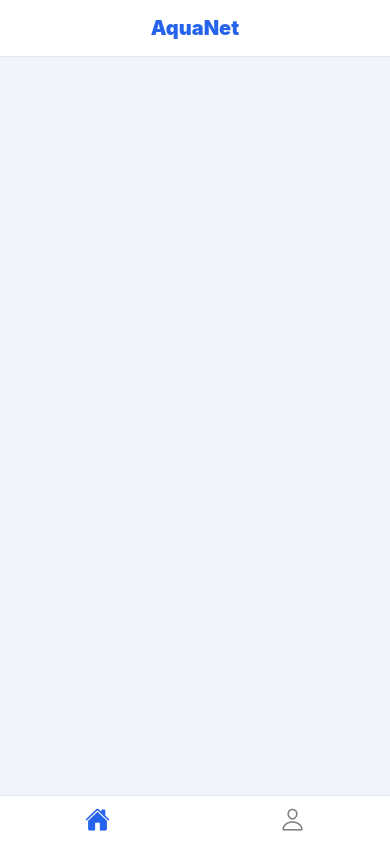
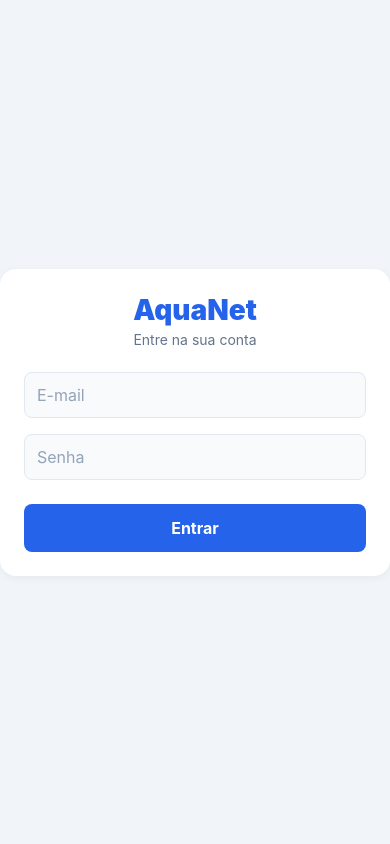
Before and after one commit to gabrielsdcosentino/aquanet-public, a React Native app in the folder mobile/: screen / in a window 390 px wide. Built offline with nearby package versions, Linux system fonts and the light colour scheme; no server answers.

Commit message:
vai 7? app mobile

```diff
--- a/mobile/App.js
+++ b/mobile/App.js
@@ -1,20 +1,55 @@
+import { useState, useEffect } from 'react';
+import { StyleSheet, View, ActivityIndicator } from 'react-native';
 import { NavigationContainer } from '@react-navigation/native';
 import { createBottomTabNavigator } from '@react-navigation/bottom-tabs';
-import { Ionicons } from '@expo/vector-icons'; // Biblioteca de ícones nativa do Expo
+import { Ionicons } from '@expo/vector-icons';
+import AsyncStorage from '@react-native-async-storage/async-storage';
 
 import FeedScreen from './screens/FeedScreen';
 import ProfileScreen from './screens/ProfileScreen';
+import LoginScreen from './screens/LoginScreen';
 
 const Tab = createBottomTabNavigator();
 
 export default function App() {
+  const [user, setUser] = useState(null);
+  const [checkingSession, setCheckingSession] = useState(true);
+
+  useEffect(() => {
+    checkLocalSession();
+  }, []);
+
+  const checkLocalSession = async () => {
+    try {
+      const savedUser = await AsyncStorage.getItem('userData');
+      if (savedUser) {
+        setUser(JSON.parse(savedUser));
+      }
+    } catch (error) {
+      console.error("Erro ao carregar sessão:", error);
+    } finally {
+      setCheckingSession(false);
+    }
+  };
+
+  if (checkingSession) {
+    return (
+      <View style={styles.loadingContainer}>
+        <ActivityIndicator size="large" color="#2563eb" />
+      </View>
+    );
+  }
+
+  if (!user) {
+    return <LoginScreen onLoginSuccess={(userData) => setUser(userData)} />;
+  }
+
   return (
     <NavigationContainer>
       <Tab.Navigator
         screenOptions={({ route }) => ({
           tabBarIcon: ({ focused, color, size }) => {
             let iconName;
-            // Define os ícones para cada tela dependendo se estão selecionados
             if (route.name === 'Início') {
               iconName = focused ? 'home' : 'home-outline';
             } else if (route.name === 'Perfil') {
@@ -24,7 +59,7 @@ export default function App() {
           },
           tabBarActiveTintColor: '#2563eb',
           tabBarInactiveTintColor: 'gray',
-          headerShown: false, // Esconde o cabeçalho feio padrão do roteador
+          headerShown: false,
           tabBarStyle: {
             backgroundColor: '#ffffff',
             borderTopWidth: 1,
@@ -35,8 +70,20 @@ export default function App() {
         })}
       >
         <Tab.Screen name="Início" component={FeedScreen} />
-        <Tab.Screen name="Perfil" component={ProfileScreen} />
+        <Tab.Screen
+          name="Perfil"
+          children={() => <ProfileScreen user={user} onLogout={() => setUser(null)} />}
+        />
       </Tab.Navigator>
     </NavigationContainer>
   );
 }
+
+const styles = StyleSheet.create({
+  loadingContainer: {
+    flex: 1,
+    justifyContent: 'center',
+    alignItems: 'center',
+    backgroundColor: '#f1f5f9',
+  }
+});
--- a/mobile/package.json
+++ b/mobile/package.json
@@ -5,6 +5,7 @@
   "dependencies": {
     "@expo/ngrok": "^4.1.3",
     "@expo/vector-icons": "^15.0.2",
+    "@react-native-async-storage/async-storage": "2.2.0",
     "@react-navigation/bottom-tabs": "^7.20.0",
     "@react-navigation/native": "^7.5.0",
     "expo": "~57.0.25",
--- /dev/null
+++ b/mobile/screens/LoginScreen.js
@@ -0,0 +1,94 @@
+import { useState } from 'react';
+import { StyleSheet, Text, View, TextInput, TouchableOpacity, ActivityIndicator, Alert, SafeAreaView } from 'react-native';
+import AsyncStorage from '@react-native-async-storage/async-storage';
+
+export default function LoginScreen({ onLoginSuccess }) {
+  const [email, setEmail] = useState('');
+  const [password, setPassword] = useState('');
+  const [loading, setLoading] = useState(false);
+
+  const handleLogin = async () => {
+    if (!email || !password) {
+      Alert.alert('Erro', 'Preencha todos os campos.');
+      return;
+    }
+
+    setLoading(true);
+    try {
+      const response = await fetch('https://aquanet.app.br/api/login', {
+        method: 'POST',
+        headers: { 'Content-Type': 'application/json' },
+        body: JSON.stringify({ email, password })
+      });
+
+      // Pega o texto bruto em vez de tentar transformar em JSON direto
+      const responseText = await response.text();
+      console.log("RESPOSTA BRUTA DO SERVIDOR:", responseText);
+
+      let data;
+      try {
+        data = JSON.parse(responseText);
+      } catch (e) {
+        throw new Error("O servidor retornou HTML/Texto em vez de JSON. Veja o log acima.");
+      }
+
+      if (response.ok) {
+        await AsyncStorage.setItem('userData', JSON.stringify(data.user));
+        onLoginSuccess(data.user);
+      } else {
+        Alert.alert('Erro', data.error || 'Credenciais inválidas.');
+      }
+    } catch (error) {
+      console.error("Erro detalhado:", error);
+      Alert.alert('Erro', error.message || 'Não foi possível conectar ao servidor.');
+    } finally {
+      setLoading(false);
+    }
+  };
+
+  return (
+    <SafeAreaView style={styles.container}>
+      <View style={styles.card}>
+        <Text style={styles.title}>AquaNet</Text>
+        <Text style={styles.subtitle}>Entre na sua conta</Text>
+
+        <TextInput
+          style={styles.input}
+          placeholder="E-mail"
+          placeholderTextColor="#94a3b8"
+          value={email}
+          onChangeText={setEmail}
+          autoCapitalize="none"
+          keyboardType="email-address"
+        />
+
+        <TextInput
+          style={styles.input}
+          placeholder="Senha"
+          placeholderTextColor="#94a3b8"
+          value={password}
+          onChangeText={setPassword}
+          secureTextEntry
+        />
+
+        <TouchableOpacity style={styles.button} onPress={handleLogin} disabled={loading}>
+          {loading ? (
+            <ActivityIndicator color="#ffffff" />
+          ) : (
+            <Text style={styles.buttonText}>Entrar</Text>
+          )}
+        </TouchableOpacity>
+      </View>
+    </SafeAreaView>
+  );
+}
+
+const styles = StyleSheet.create({
+  container: { flex: 1, backgroundColor: '#f1f5f9', justifyContent: 'center', padding: 20 },
+  card: { backgroundColor: '#ffffff', padding: 24, borderRadius: 16, shadowColor: '#000', shadowOffset: { width: 0, height: 2 }, shadowOpacity: 0.05, shadowRadius: 8, elevation: 3 },
+  title: { fontSize: 28, fontWeight: '900', color: '#2563eb', textAlign: 'center', marginBottom: 4 },
+  subtitle: { fontSize: 14, color: '#64748b', textAlign: 'center', marginBottom: 24 },
+  input: { backgroundColor: '#f8fafc', borderWidth: 1, borderColor: '#e2e8f0', borderRadius: 8, padding: 12, fontSize: 16, color: '#0f172a', marginBottom: 16 },
+  button: { backgroundColor: '#2563eb', padding: 14, borderRadius: 8, alignItems: 'center', marginTop: 8 },
+  buttonText: { color: '#ffffff', fontSize: 16, fontWeight: 'bold' }
+});
--- a/mobile/screens/ProfileScreen.js
+++ b/mobile/screens/ProfileScreen.js
@@ -1,14 +1,42 @@
-import { View, Text, StyleSheet } from 'react-native';
+import { View, Text, StyleSheet, Image, TouchableOpacity } from 'react-native';
+import AsyncStorage from '@react-native-async-storage/async-storage';
 
-export default function ProfileScreen() {
+export default function ProfileScreen({ user, onLogout }) {
+  const handleLogout = async () => {
+    await AsyncStorage.removeItem('userData');
+    onLogout();
+  };
+
   return (
     <View style={styles.container}>
-      <Text style={styles.text}>Aqui ficará o seu Perfil</Text>
+      <View style={styles.profileCard}>
+        {user?.profile_pic ? (
+          <Image source={{ uri: user.profile_pic }} style={styles.avatar} />
+        ) : (
+          <View style={[styles.avatar, styles.avatarPlaceholder]}>
+            <Text style={styles.avatarInitial}>{user?.username?.[0]?.toUpperCase() || 'U'}</Text>
+          </View>
+        )}
+
+        <Text style={styles.username}>u/{user?.username || 'Usuário'}</Text>
+        <Text style={styles.email}>{user?.email || 'email@exemplo.com'}</Text>
+
+        <TouchableOpacity style={styles.logoutButton} onPress={handleLogout}>
+          <Text style={styles.logoutText}>Sair da Conta</Text>
+        </TouchableOpacity>
+      </View>
     </View>
   );
 }
 
 const styles = StyleSheet.create({
-  container: { flex: 1, justifyContent: 'center', alignItems: 'center', backgroundColor: '#f1f5f9' },
-  text: { fontSize: 18, fontWeight: 'bold', color: '#334155' }
+  container: { flex: 1, backgroundColor: '#f1f5f9', justifyContent: 'center', alignItems: 'center', padding: 16 },
+  profileCard: { backgroundColor: '#ffffff', width: '100%', maxWidth: 350, padding: 24, borderRadius: 16, alignItems: 'center', shadowColor: '#000', shadowOffset: { width: 0, height: 2 }, shadowOpacity: 0.05, shadowRadius: 4, elevation: 2 },
+  avatar: { width: 90, height: 90, borderRadius: 45, marginBottom: 16, borderWidth: 2, borderColor: '#2563eb' },
+  avatarPlaceholder: { backgroundColor: '#e2e8f0', justifyContent: 'center', alignItems: 'center' },
+  avatarInitial: { fontSize: 36, fontWeight: 'bold', color: '#64748b' },
+  username: { fontSize: 22, fontWeight: 'bold', color: '#0f172a', marginBottom: 4 },
+  email: { fontSize: 14, color: '#64748b', marginBottom: 24 },
+  logoutButton: { backgroundColor: '#ef4444', paddingVertical: 12, paddingHorizontal: 24, borderRadius: 8, width: '100%', alignItems: 'center' },
+  logoutText: { color: '#ffffff', fontSize: 16, fontWeight: 'bold' }
 });
```
Also changed, not shown: 1 other file (tests, documents, lock files or other folders).
